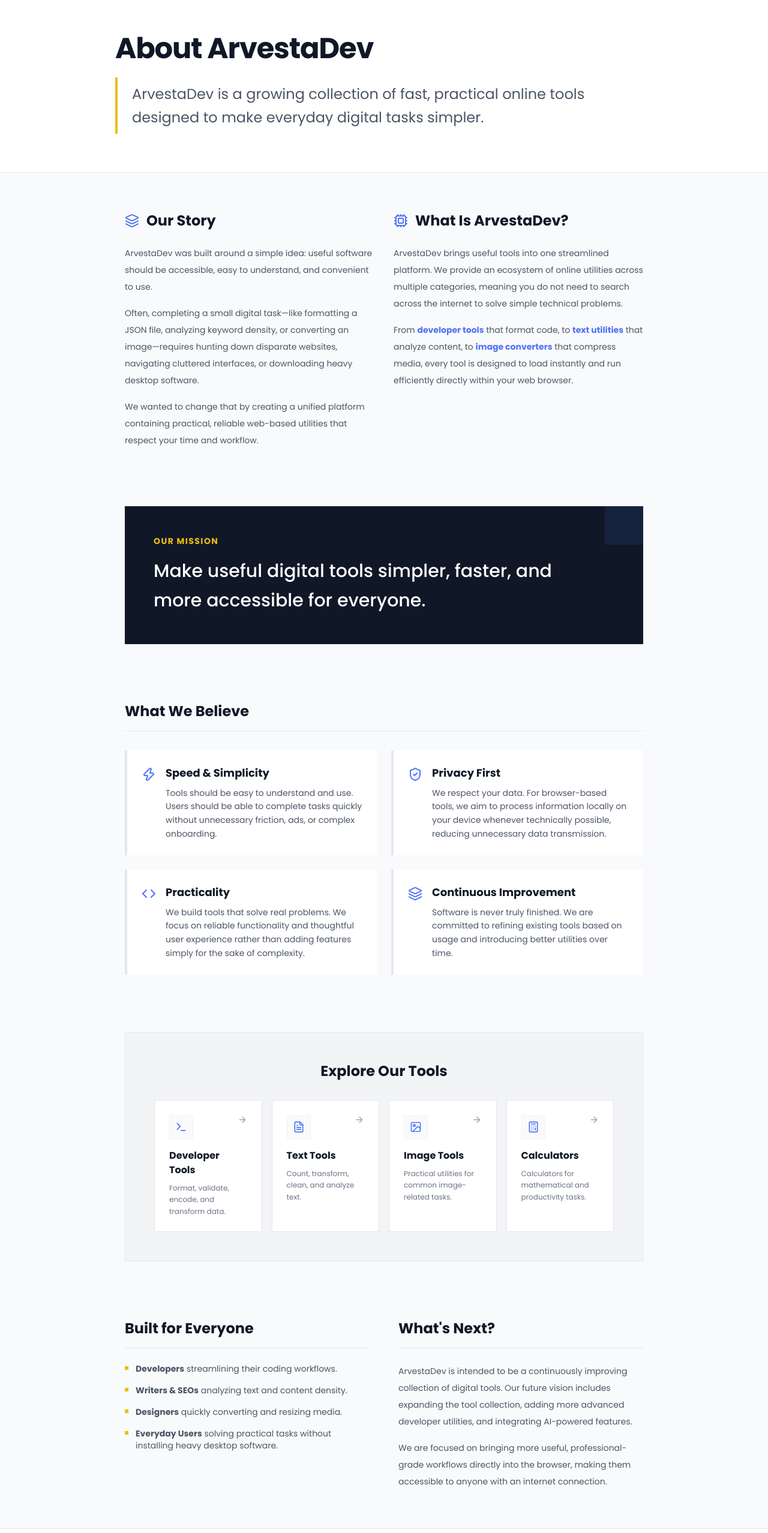
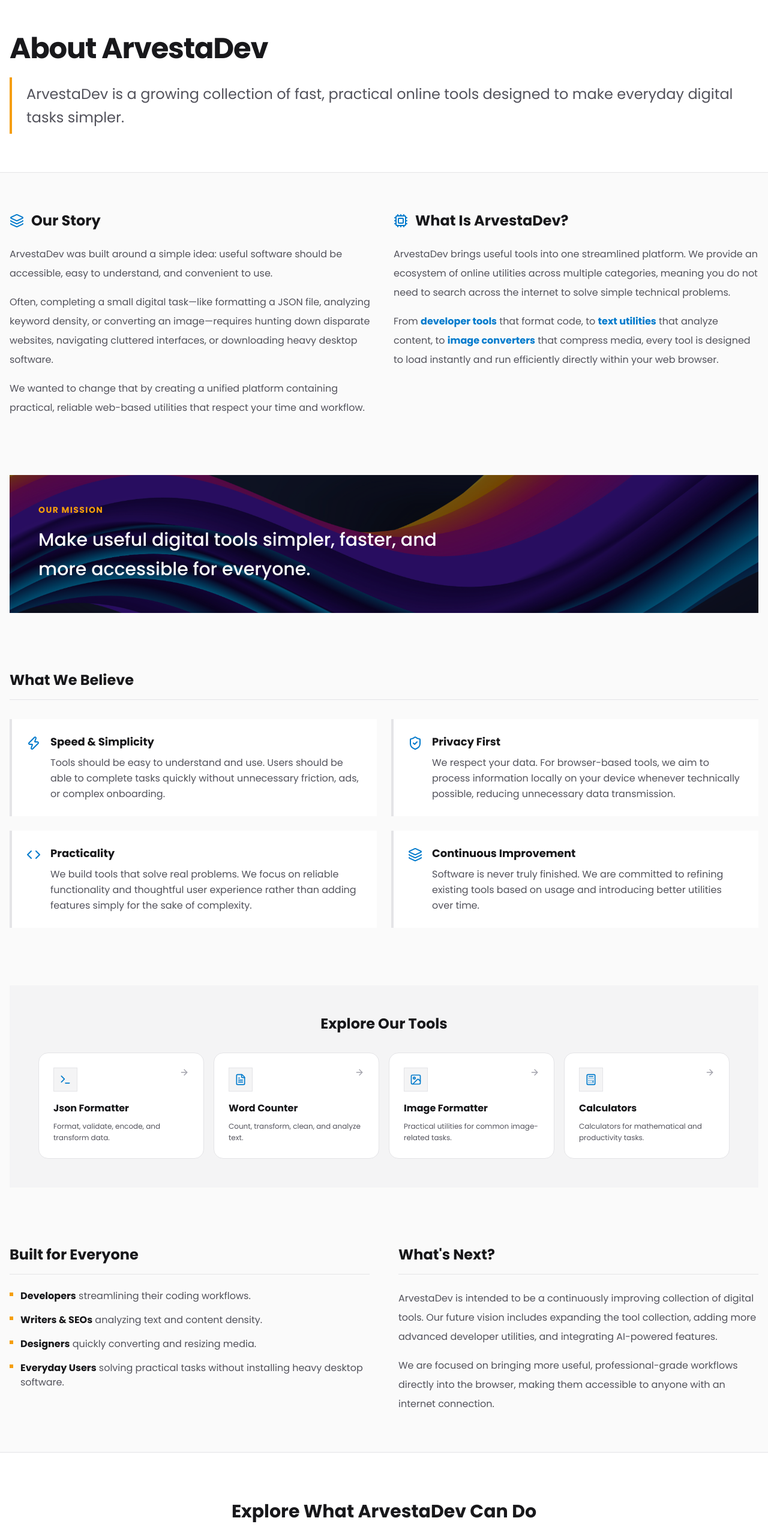
Before and after one commit to virajViduranga/ArvestaDev, a Next.js app in the folder frontend/: page /about in a window 1280 px wide. Shown: the part 120-2676 px from the top of the page at 60% size. Built offline with nearby package versions, Linux system fonts and the light colour scheme.

Commit message:
update UI

```diff
--- a/frontend/src/app/about/page.js
+++ b/frontend/src/app/about/page.js
@@ -41,27 +41,35 @@ const jsonLd = {
 // ==========================================
 
 const PrincipleBlock = ({ icon: Icon, title, description }) => (
-  <div className="flex gap-4 p-6 border-l-4 border-gray-200 hover:border-[#4F73F6] transition-colors bg-white">
-    <div className="shrink-0 mt-1">
-      <Icon size={24} className="text-[#4F73F6]" />
+  <div className="group flex gap-4 p-6 border-l-4 border-[var(--color-border)] hover:border-[var(--color-primary)] bg-[var(--color-surface)] cursor-pointer transition-all duration-300 ease-out hover:-translate-y-1 hover:shadow-lg">
+
+    {/* Icon Wrapper: Scales up and tilts slightly on card hover */}
+    <div className="shrink-0 mt-1 transition-transform duration-300 ease-out group-hover:scale-110 group-hover:-rotate-6">
+      <Icon size={24} className="text-[var(--color-primary)]" />
     </div>
+
     <div>
-      <h3 className="text-lg font-bold text-gray-900 mb-2">{title}</h3>
-      <p className="text-gray-600 text-sm leading-relaxed">{description}</p>
+      {/* Title: Changes color to your primary brand color on hover */}
+      <h3 className="text-lg font-bold text-[var(--color-text-primary)] mb-2 transition-colors duration-300 group-hover:text-[var(--color-primary)]">
+        {title}
+      </h3>
+      <p className="text-[var(--color-text-secondary)] text-md leading-relaxed">
+        {description}
+      </p>
     </div>
+
   </div>
 );
-
 const CategoryLink = ({ title, description, href, icon: Icon }) => (
-  <Link href={href} className="group block bg-white border border-gray-200 p-6 hover:border-[#4F73F6] transition-colors">
+  <Link href={href} className="group block bg-[var(--color-surface)] border border-[var(--color-border)] rounded-2xl p-6 hover:border-[var(--color-primary)] transition-colors">
     <div className="flex items-start justify-between mb-4">
-      <div className="w-10 h-10 bg-gray-50 flex items-center justify-center border border-gray-100 group-hover:bg-blue-50 group-hover:border-blue-100 transition-colors">
-        <Icon size={20} className="text-[#4F73F6]" />
+      <div className="w-10 h-10 bg-[var(--color-secondary)] flex items-center justify-center border border-[var(--color-border)] group-hover:bg-[var(--color-info-bg)] group-hover:border-[var(--color-info)] transition-colors">
+        <Icon size={20} className="text-[var(--color-primary)]" />
       </div>
-      <ArrowRight size={16} className="text-gray-400 group-hover:text-[#4F73F6] group-hover:translate-x-1 transition-all" />
+      <ArrowRight size={16} className="text-[var(--color-text-muted)] group-hover:text-[var(--color-primary)] group-hover:translate-x-1 transition-all" />
     </div>
-    <h3 className="text-md font-bold text-gray-900 mb-2 group-hover:text-[#4F73F6] transition-colors">{title}</h3>
-    <p className="text-xs text-gray-500 leading-relaxed">{description}</p>
+    <h3 className="text-md font-bold text-[var(--color-text-primary)] mb-2 group-hover:text-[var(--color-primary)] transition-colors">{title}</h3>
+    <p className="text-xs text-[var(--color-text-secondary)] leading-relaxed">{description}</p>
   </Link>
 );
 
@@ -77,70 +85,75 @@ export default function AboutPage() {
         dangerouslySetInnerHTML={{ __html: JSON.stringify(jsonLd) }}
       />
 
-      <main className="min-h-screen bg-gray-50 font-sans text-gray-800">
+     <main className="min-h-screen bg-[var(--color-background)] font-sans text-[var(--color-text-primary)]">
 
         {/* HERO SECTION */}
-        <section className="bg-white border-b border-gray-200 pt-20 pb-16 px-4">
-          <div className="max-w-4xl mx-auto">
-            <h1 className="text-4xl md:text-5xl font-bold text-gray-900 mb-6 tracking-tight">
+        <section className="bg-[var(--color-surface)] border-b border-[var(--color-border)] pt-20 pb-16 px-4">
+          <div className="max-w-7xl mx-auto">
+            <h1 className="text-4xl md:text-5xl font-bold text-[var(--color-text-primary)] mb-6 tracking-tight">
               About ArvestaDev
             </h1>
-            <p className="text-xl md:text-2xl text-gray-600 leading-relaxed border-l-4 border-[#ECBE13] pl-6 py-2">
+            <p className="text-xl md:text-2xl text-[var(--color-text-secondary)] leading-relaxed border-l-4 border-[var(--color-warning)] pl-6 py-2">
               ArvestaDev is a growing collection of fast, practical online tools designed to make everyday digital tasks simpler.
             </p>
           </div>
         </section>
 
-        <div className="max-w-4xl mx-auto px-4 py-16 space-y-24">
+        <div className="max-w-7xl mx-auto px-4 py-16 space-y-24">
 
           {/* OUR STORY & WHAT IS IT (Editorial Layout) */}
           <div className="grid md:grid-cols-2 gap-12 md:gap-8">
             <section>
-              <h2 className="text-2xl font-bold text-gray-900 mb-6 flex items-center gap-3">
-                <Layers className="text-[#4F73F6]" /> Our Story
+              <h2 className="text-2xl font-bold text-[var(--color-text-primary)] mb-6 flex items-center gap-3">
+                <Layers className="text-[var(--color-primary)]" /> Our Story
               </h2>
-              <div className="prose prose-gray text-gray-600 text-sm leading-loose">
+              <div className="text-[var(--color-text-secondary)] text-md leading-loose space-y-4">
                 <p>
                   ArvestaDev was built around a simple idea: useful software should be accessible, easy to understand, and convenient to use.
                 </p>
-                <p className="mt-4">
+                <p>
                   Often, completing a small digital task—like formatting a JSON file, analyzing keyword density, or converting an image—requires hunting down disparate websites, navigating cluttered interfaces, or downloading heavy desktop software.
                 </p>
-                <p className="mt-4">
+                <p>
                   We wanted to change that by creating a unified platform containing practical, reliable web-based utilities that respect your time and workflow.
                 </p>
               </div>
             </section>
 
             <section>
-              <h2 className="text-2xl font-bold text-gray-900 mb-6 flex items-center gap-3">
-                <Cpu className="text-[#4F73F6]" /> What Is ArvestaDev?
+              <h2 className="text-2xl font-bold text-[var(--color-text-primary)] mb-6 flex items-center gap-3">
+                <Cpu className="text-[var(--color-primary)]" /> What Is ArvestaDev?
               </h2>
-              <div className="prose prose-gray text-gray-600 text-sm leading-loose">
+              <div className="text-[var(--color-text-secondary)] text-md leading-loose space-y-4">
                 <p>
                   ArvestaDev brings useful tools into one streamlined platform. We provide an ecosystem of online utilities across multiple categories, meaning you do not need to search across the internet to solve simple technical problems.
                 </p>
-                <p className="mt-4">
-                  From <Link href="/tools/developer" className="text-[#4F73F6] font-bold hover:underline">developer tools</Link> that format code, to <Link href="/tools/text" className="text-[#4F73F6] font-bold hover:underline">text utilities</Link> that analyze content, to <Link href="/tools/image" className="text-[#4F73F6] font-bold hover:underline">image converters</Link> that compress media, every tool is designed to load instantly and run efficiently directly within your web browser.
+                <p>
+                  From <Link href="/tools/developer" className="text-[var(--color-primary)] font-bold hover:underline">developer tools</Link> that format code, to <Link href="/tools/text" className="text-[var(--color-primary)] font-bold hover:underline">text utilities</Link> that analyze content, to <Link href="/tools/image" className="text-[var(--color-primary)] font-bold hover:underline">image converters</Link> that compress media, every tool is designed to load instantly and run efficiently directly within your web browser.
                 </p>
               </div>
             </section>
           </div>
 
-          {/* MISSION */}
-          <section className="bg-gray-900 text-white p-8 md:p-12 relative overflow-hidden">
-            {/* Subtle decorative accent */}
-            <div className="absolute top-0 right-0 w-32 h-32 bg-[#4F73F6] opacity-10 translate-x-1/2 -translate-y-1/2"></div>
-
-            <h2 className="text-sm font-bold text-[#ECBE13] uppercase tracking-widest mb-4">Our Mission</h2>
-            <p className="text-2xl md:text-3xl font-medium leading-relaxed max-w-2xl relative z-10">
-              Make useful digital tools simpler, faster, and more accessible for everyone.
-            </p>
-          </section>
+          {/* MISSION - Uses high-contrast inversion for modern dark/light compatibility */}
+        <section
+  className="relative p-8 md:p-12 overflow-hidden bg-cover bg-center"
+  style={{ backgroundImage: "url('/mission.webp')" }}
+>
+<div className="absolute inset-0 bg-black/55 z-0"></div>
+  <div className="relative z-10 text-white">
+    <h2 className="text-sm font-bold text-[var(--color-warning)] uppercase tracking-widest mb-4">
+      Our Mission
+    </h2>
+    <p className="text-2xl md:text-3xl font-medium leading-relaxed max-w-2xl text-[var(--color-background)]">
+      Make useful digital tools simpler, faster, and more accessible for everyone.
+    </p>
+  </div>
+</section>
 
           {/* WHAT WE BELIEVE (Principles) */}
           <section>
-            <h2 className="text-2xl font-bold text-gray-900 mb-8 border-b border-gray-200 pb-4">What We Believe</h2>
+            <h2 className="text-2xl font-bold text-[var(--color-text-primary)] mb-8 border-b border-[var(--color-border)] pb-4">What We Believe</h2>
             <div className="grid md:grid-cols-2 gap-6">
               <PrincipleBlock
                 icon={Zap}
@@ -166,23 +179,23 @@ export default function AboutPage() {
           </section>
 
           {/* CATEGORIES */}
-          <section className="bg-gray-100 p-8 md:p-12 -mx-4 md:mx-0 border-y md:border border-gray-200">
-            <h2 className="text-2xl font-bold text-gray-900 mb-8 text-center">Explore Our Tools</h2>
+          <section className="bg-[var(--color-secondary)] p-8 md:p-12 -mx-4 md:mx-0">
+            <h2 className="text-2xl font-bold text-[var(--color-text-primary)] mb-8 text-center">Explore Our Tools</h2>
             <div className="grid grid-cols-1 sm:grid-cols-2 lg:grid-cols-4 gap-4">
               <CategoryLink
-                title="Developer Tools"
+                title="Json Formatter"
                 description="Format, validate, encode, and transform data."
                 href="/explore"
                 icon={Terminal}
               />
               <CategoryLink
-                title="Text Tools"
+                title="Word Counter"
                 description="Count, transform, clean, and analyze text."
                 href="/explore"
                 icon={FileText}
               />
               <CategoryLink
-                title="Image Tools"
+                title="Image Formatter"
                 description="Practical utilities for common image-related tasks."
                 href="/explore"
                 icon={ImageIcon}
@@ -199,34 +212,34 @@ export default function AboutPage() {
           {/* WHO IS IT FOR & FUTURE VISION */}
           <div className="grid md:grid-cols-2 gap-12">
             <section>
-              <h2 className="text-2xl font-bold text-gray-900 mb-6 border-b border-gray-200 pb-4">Built for Everyone</h2>
-              <ul className="space-y-4 text-sm text-gray-600">
+              <h2 className="text-2xl font-bold text-[var(--color-text-primary)] mb-6 border-b border-[var(--color-border)] pb-4">Built for Everyone</h2>
+              <ul className="space-y-4 text-md text-[var(--color-text-secondary)]">
                 <li className="flex items-start gap-3">
-                  <div className="w-1.5 h-1.5 bg-[#ECBE13] mt-1.5 shrink-0"></div>
-                  <span><strong>Developers</strong> streamlining their coding workflows.</span>
+                  <div className="w-1.5 h-1.5 bg-[var(--color-warning)] mt-1.5 shrink-0"></div>
+                  <span><strong className="text-[var(--color-text-primary)]">Developers</strong> streamlining their coding workflows.</span>
                 </li>
                 <li className="flex items-start gap-3">
-                  <div className="w-1.5 h-1.5 bg-[#ECBE13] mt-1.5 shrink-0"></div>
-                  <span><strong>Writers & SEOs</strong> analyzing text and content density.</span>
+                  <div className="w-1.5 h-1.5 bg-[var(--color-warning)] mt-1.5 shrink-0"></div>
+                  <span><strong className="text-[var(--color-text-primary)]">Writers & SEOs</strong> analyzing text and content density.</span>
                 </li>
                 <li className="flex items-start gap-3">
-                  <div className="w-1.5 h-1.5 bg-[#ECBE13] mt-1.5 shrink-0"></div>
-                  <span><strong>Designers</strong> quickly converting and resizing media.</span>
+                  <div className="w-1.5 h-1.5 bg-[var(--color-warning)] mt-1.5 shrink-0"></div>
+                  <span><strong className="text-[var(--color-text-primary)]">Designers</strong> quickly converting and resizing media.</span>
                 </li>
                 <li className="flex items-start gap-3">
-                  <div className="w-1.5 h-1.5 bg-[#ECBE13] mt-1.5 shrink-0"></div>
-                  <span><strong>Everyday Users</strong> solving practical tasks without installing heavy desktop software.</span>
+                  <div className="w-1.5 h-1.5 bg-[var(--color-warning)] mt-1.5 shrink-0"></div>
+                  <span><strong className="text-[var(--color-text-primary)]">Everyday Users</strong> solving practical tasks without installing heavy desktop software.</span>
                 </li>
               </ul>
             </section>
 
             <section>
-              <h2 className="text-2xl font-bold text-gray-900 mb-6 border-b border-gray-200 pb-4">What's Next?</h2>
-              <div className="text-gray-600 text-sm leading-loose">
+              <h2 className="text-2xl font-bold text-[var(--color-text-primary)] mb-6 border-b border-[var(--color-border)] pb-4">What's Next?</h2>
+              <div className="text-[var(--color-text-secondary)] text-md leading-loose space-y-4">
                 <p>
                   ArvestaDev is intended to be a continuously improving collection of digital tools. Our future vision includes expanding the tool collection, adding more advanced developer utilities, and integrating AI-powered features.
                 </p>
-                <p className="mt-4">
+                <p>
                   We are focused on bringing more useful, professional-grade workflows directly into the browser, making them accessible to anyone with an internet connection.
                 </p>
               </div>
@@ -236,25 +249,20 @@ export default function AboutPage() {
         </div>
 
         {/* CTA SECTION */}
-        <section className="bg-white border-t border-gray-200 py-20 px-4 text-center">
+        <section className="bg-[var(--color-surface)] border-t border-[var(--color-border)] py-20 px-4 text-center">
           <div className="max-w-2xl mx-auto">
-            <h2 className="text-3xl font-bold text-gray-900 mb-4">Explore What ArvestaDev Can Do</h2>
-            <p className="text-gray-600 mb-8">
+            <h2 className="text-3xl font-bold text-[var(--color-text-primary)] mb-4">Explore What ArvestaDev Can Do</h2>
+            <p className="text-[var(--color-text-secondary)] mb-8">
               Discover practical online tools designed to help you get things done faster.
             </p>
             <div className="flex flex-col sm:flex-row justify-center gap-4">
               <Link
                 href="/explore"
-                className="inline-flex justify-center items-center gap-2 bg-[#4F73F6] text-white font-bold px-8 py-3 hover:bg-blue-700 transition-colors rounded-none"
+                className="inline-flex justify-center items-center gap-2 bg-[var(--color-primary)] text-[var(--color-text-on-primary)] font-bold px-8 py-3 hover:bg-[var(--color-primary-hover)] transition-colors rounded-none"
               >
                 Explore Tools <ArrowRight size={18} />
               </Link>
-              <Link
-                href="/contact"
-                className="inline-flex justify-center items-center gap-2 bg-gray-100 text-gray-800 font-bold px-8 py-3 hover:bg-gray-200 transition-colors border border-gray-200 rounded-none"
-              >
-                Contact Us
-              </Link>
+
             </div>
           </div>
         </section>
```
Also changed, not shown: frontend/src/app/tools/image-compressor/imageCompressor.jsx (+27 -28 lines), frontend/public/mission.webp (added), 1 other file (tests, documents, lock files or other folders).
